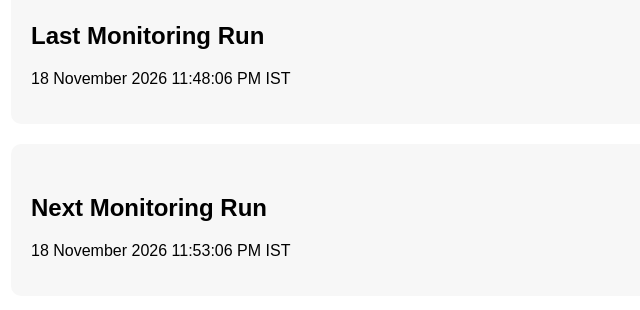
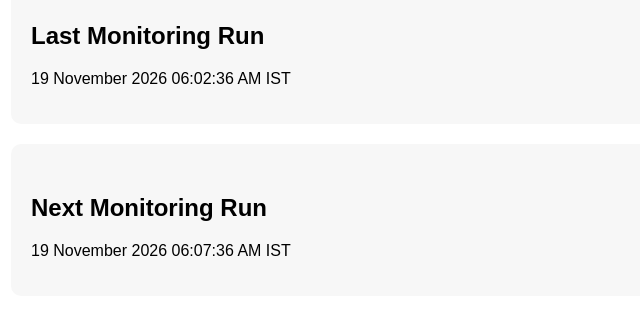
Before and after one commit to Shreyash071005/SPPU-Result-Monitor, a plain HTML site: page docs/index.html in a window 1280 px wide. Shown: the part 367-677 px from the top of the page, 129-769 px from the left. Drawn offline with Linux system fonts and the light colour scheme.

Commit message:
Auto Update Result Monitor

```diff
--- a/docs/index.html
+++ b/docs/index.html
@@ -49,7 +49,7 @@ Last Monitoring Run
 </h2>
 
 <p>
-18 November 2026 11:48:06 PM IST
+19 November 2026 06:02:36 AM IST
 </p>
 
 </div>
@@ -62,7 +62,7 @@ Next Monitoring Run
 </h2>
 
 <p>
-18 November 2026 11:53:06 PM IST
+19 November 2026 06:07:36 AM IST
 </p>
 
 </div>
```
